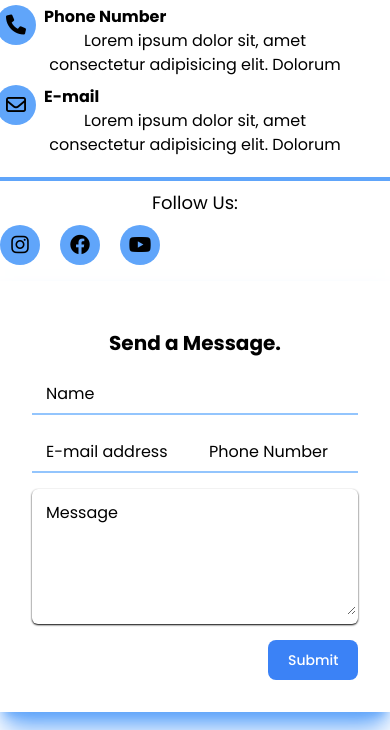
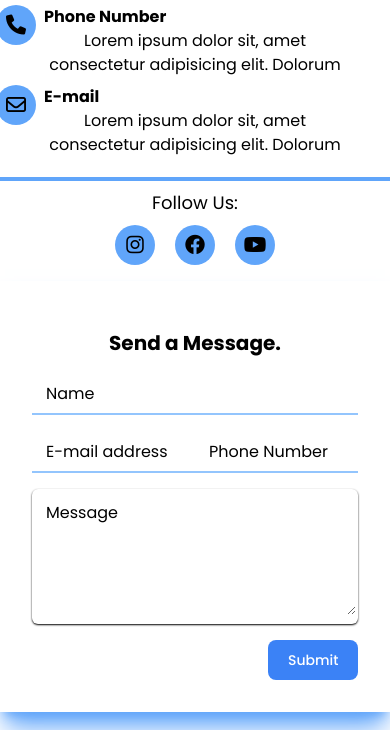
Before and after one commit to riskymahendraa/travelAku-landing-page, a website: page index.html in a window 390 px wide. Shown: the part 4407-5137 px from the top of the page. Drawn offline with nearby package versions, Linux system fonts and the light colour scheme.

Commit message:
update flex

```diff
--- a/index.html
+++ b/index.html
@@ -419,7 +419,7 @@
               <h1 class="text-lg">Follow Us:</h1>
             </div>
             <div
-              class="flex gap-5 items-center sm:justify-center lg:justify-start md:justify-start my-2"
+              class="flex gap-5 items-center justify-center lg:justify-start md:justify-start my-2"
             >
               <div class="flex font-bold">
                 <a
```
Also changed, not shown: src/output.css.
